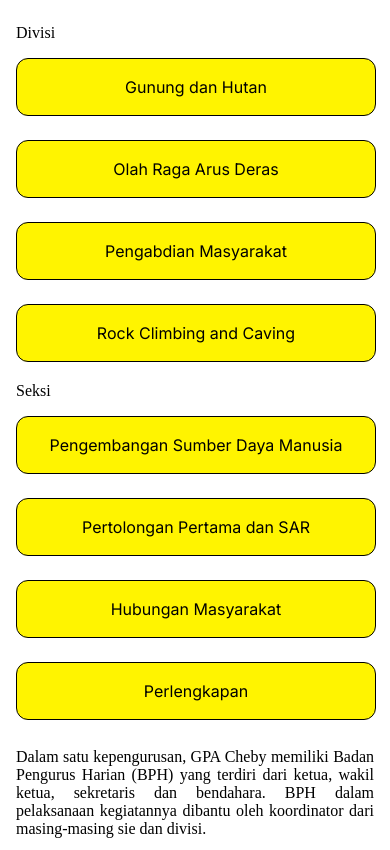
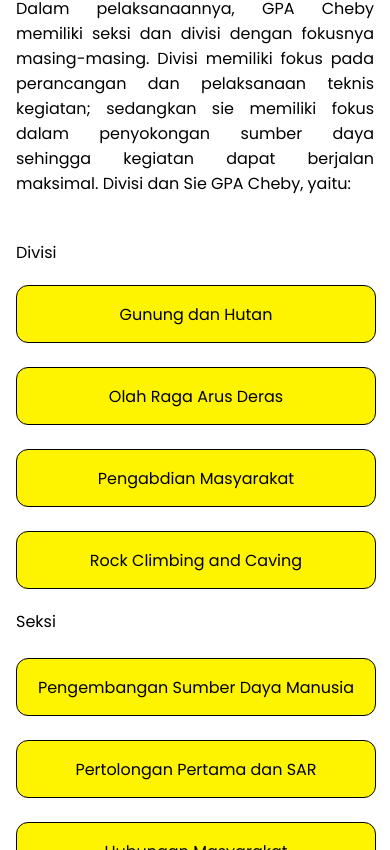
Before and after one commit to muhammadhanief/gpacheby_imk, a Next.js app: page /tentang_kami in a window 390 px wide. Shown: the part 974-1824 px from the top of the page. Built offline with nearby package versions, Linux system fonts and the light colour scheme.

Commit message:
padding margin for mobile

```diff
--- a/app/globals.css
+++ b/app/globals.css
@@ -31,10 +31,10 @@
   @apply text-white no-underline hover:underline;
 }
 
-p {
+/* p {
   font-family: "Poppins";
 }
 
 h1 {
   font-family: "Montserrat";
-}
+} */
--- a/app/layout.tsx
+++ b/app/layout.tsx
@@ -2,11 +2,13 @@
 import { Inter } from "next/font/google";
 import Header from "../components/header";
 import Footer from "@/components/footer";
+import { Poppins } from "next/font/google";
 
-const inter = Inter({ subsets: ["latin"] });
+// const inter = Inter({ subsets: ["latin"] });
+const poppins = Poppins({ weight: ["400", "600", "700"], subsets: ["latin"] });
 
 export const metadata = {
-  title: "Create Next App",
+  title: "GPA CHEBY",
   description: "Generated by create next app",
 };
 
@@ -17,7 +19,7 @@
 }) {
   return (
     <html lang="en">
-      <body className={inter.className}>
+      <body className={poppins.className}>
         <Header></Header>
         <div className="min-h-screen">{children}</div>
         <Footer />
--- a/app/tentang_kami/sie/pp-sar/page.tsx
+++ b/app/tentang_kami/sie/pp-sar/page.tsx
@@ -2,7 +2,7 @@
 import TemplateBerita from "@/components/tentang-kami/TemplateBerita";
 
 const Data = {
-  title: "Pertolongan Pertana dan SAR",
+  title: "Pertolongan Pertama dan SAR",
   imagesrc: "/foto-seksi/pp.png",
   content: [
     "Seksi PP dan SAR memiliki cakupan tugas, antara lain sebagai berikut :",
--- a/components/komentar/komentar.tsx
+++ b/components/komentar/komentar.tsx
@@ -28,7 +28,7 @@
               </div>
             </div>
           </div>
-          <div className="bg-gray-50 mt-4 rounded w-full px-6 py-4 text-sm">
+          <div className="bg-gray-50 mt-4 rounded w-full  py-4 text-sm">
             Lorem ipsum dolor sit amet, consectetur adipiscing elit, sed do
             eiusmod tempor incididunt ut labore et dolore magna aliqua. Ut enim
             ad minim veniam, quis nostrud exercitation ullamco laboris nisi ut
@@ -59,7 +59,7 @@
               </div>
             </div>
           </div>
-          <div className="bg-gray-50 mt-4 rounded w-full px-6 py-4 text-sm">
+          <div className="bg-gray-50 mt-4 rounded w-full  py-4 text-sm">
             Lorem ipsum dolor sit amet, consectetur adipiscing elit, sed do
             eiusmod tempor incididunt ut labore et dolore magna aliqua. Ut enim
             ad minim veniam, quis nostrud exercitation ullamco laboris nisi ut
--- a/components/landing-page/hero.tsx
+++ b/components/landing-page/hero.tsx
@@ -27,12 +27,12 @@
         <div className="container mx-auto py-[20vh] text-white">
           <div className="pl-3">
             <h1 className="md:text-7xl  text-white ">
-              <span className="underline underline-offset-12 decoration-4 decoration-cheby">
+              <span className="underline underline-offset-12 decoration-4 decoration-cheby ">
                 GPA{" "}
               </span>
               Cheby
             </h1>
-            <p className="md:text-2xl  max-w-lg font-medium m              b-12">
+            <p className="md:text-2xl  max-w-lg font-medium mb-12">
               Organisasi kepecintaalaman yang berada dalam naungan senat
               mahasiswa Politeknik Statistika STIS
             </p>
--- a/components/tentang-kami/TemplateBerita.tsx
+++ b/components/tentang-kami/TemplateBerita.tsx
@@ -32,7 +32,7 @@
         Anggota Divisi {props.title} GPA CHEBY tahun 2022/2023
       </p>
 
-      <div className="container mx-auto py-2 text-justify px-4">
+      <div className="container mx-auto py-2 text-justify">
         {props.content.map((content) => (
           <p key={content} className="text-black px-4">
             {content}
--- a/components/tentang-kami/logogpacheby.tsx
+++ b/components/tentang-kami/logogpacheby.tsx
@@ -31,8 +31,8 @@
           Divisi dan Sie GPA Cheby, yaitu:
         </p>
       </div>
-      <div className="text-black container mx-auto text-justify">
-        <p className="px-4">Divisi</p>
+      <p className="text-black container mx-auto py-1  px-4">Divisi</p>
+      <div className="text-black container mx-auto text-justify text-center">
         <div className="flex flex-col md:flex-row md:w-full w-11/12 mx-auto gap-6">
           <div className="w-full hover:shadow-xl">
             <Link
@@ -73,9 +73,8 @@
           </div>
         </div>
       </div>
-      <div className="text-black container mx-auto py-1">
-        <p className="px-4">Seksi</p>
-
+      <p className="text-black container mx-auto py-1  px-4">Seksi</p>
+      <div className="text-black container mx-auto py-1 text-center">
         <div className="flex flex-col md:flex-row md:w-full w-11/12 mx-auto gap-6">
           <div className="w-full hover:shadow-xl ">
             <Link href={"/tentang_kami/sie/psdm"} className="w-full  ">
--- a/tailwind.config.js
+++ b/tailwind.config.js
@@ -58,7 +58,6 @@
         abu: "#2D2D2D",
       },
       fontFamily: {
-        sans: "Montserrat",
         montserrat: "Montserrat",
         "montserrat-alternates": "'Montserrat Alternates'",
         poppins: "Poppins",
```
Also changed, not shown: app/catatan_perjalanan/pi-ciremai-2022/page.tsx (+29 -18 lines), app/catatan_perjalanan/pi-guntur-2019/page.tsx (+34 -33 lines), components/sejarah/content-sejarah.tsx (+1 -1 lines).
